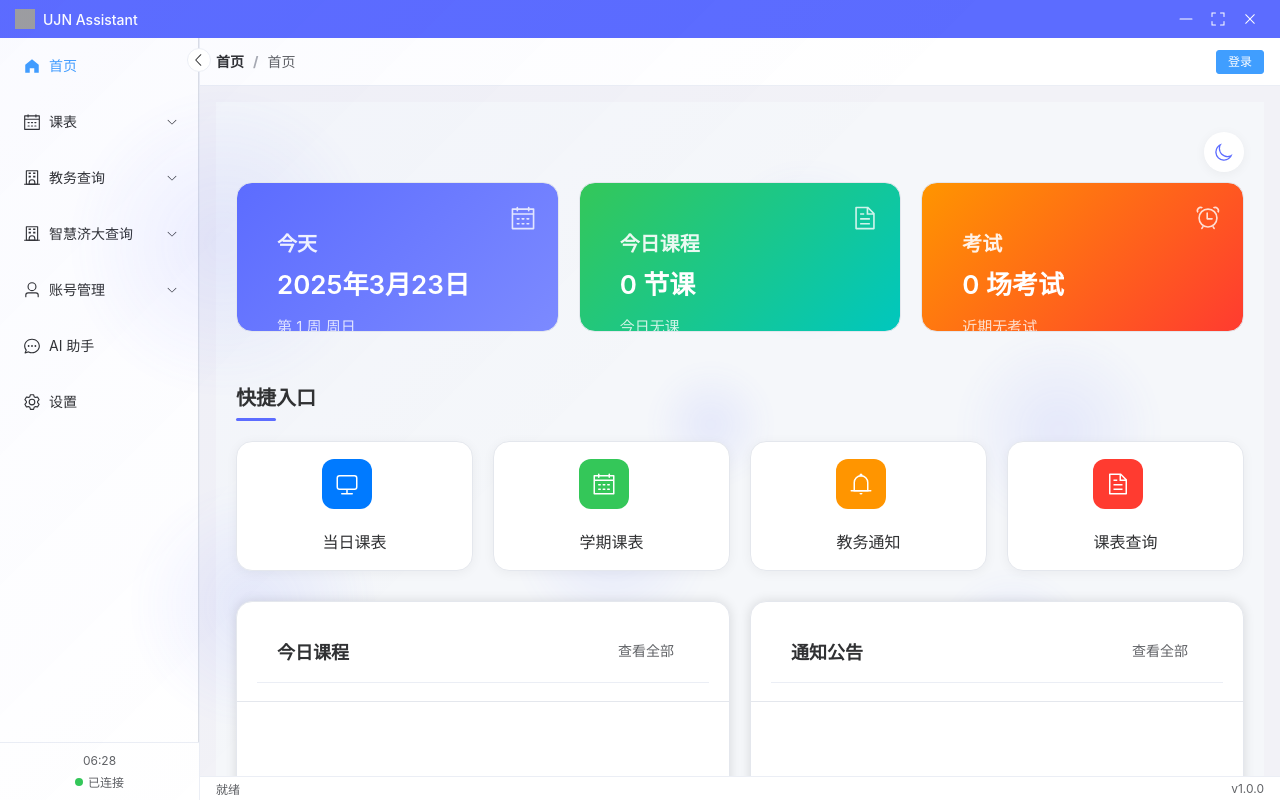
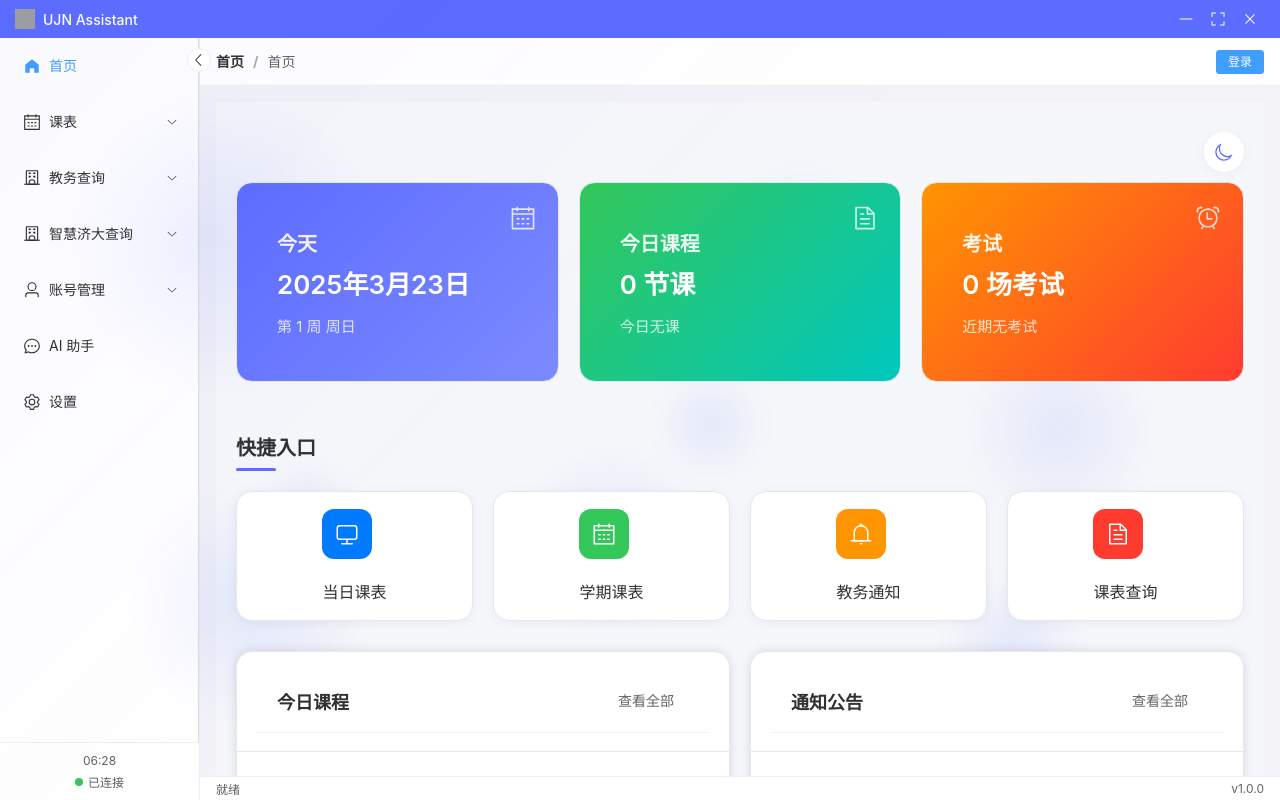
Before and after one commit to shizhihen2003/UJN-Assistant-Electron, a Vue app: page /eas/exams in a window 1280 px wide. Built offline with nearby package versions, Linux system fonts and the light colour scheme; grey boxes are pictures that could not be loaded.

Commit message:
美化首页功能卡片显示

```diff
--- a/src/views/Home.vue
+++ b/src/views/Home.vue
@@ -1149,7 +1149,7 @@ onUnmounted(() => {
 }
 
 .status-card {
-  height: 150px; /* 统一卡片高度 */
+  height: auto; /* 卡片高度随内容变化 */
   display: flex;
   border-radius: 16px;
   overflow: hidden;
@@ -1562,7 +1562,7 @@ onUnmounted(() => {
 }
 
 .all-feature-card {
-  height: 110px; /* 统一高度 */
+  height: auto; /* 卡片高度随内容变化 */
   padding: 16px;
   display: flex;
   align-items: center;
@@ -1713,7 +1713,7 @@ onUnmounted(() => {
   .all-feature-card {
     margin-bottom: 16px;
     padding: 14px;
-    height: 100px;
+    height: auto; /* 卡片高度随内容变化 */
   }
 
   /* 在移动设备上让通知区域有自己的高度 */
```
